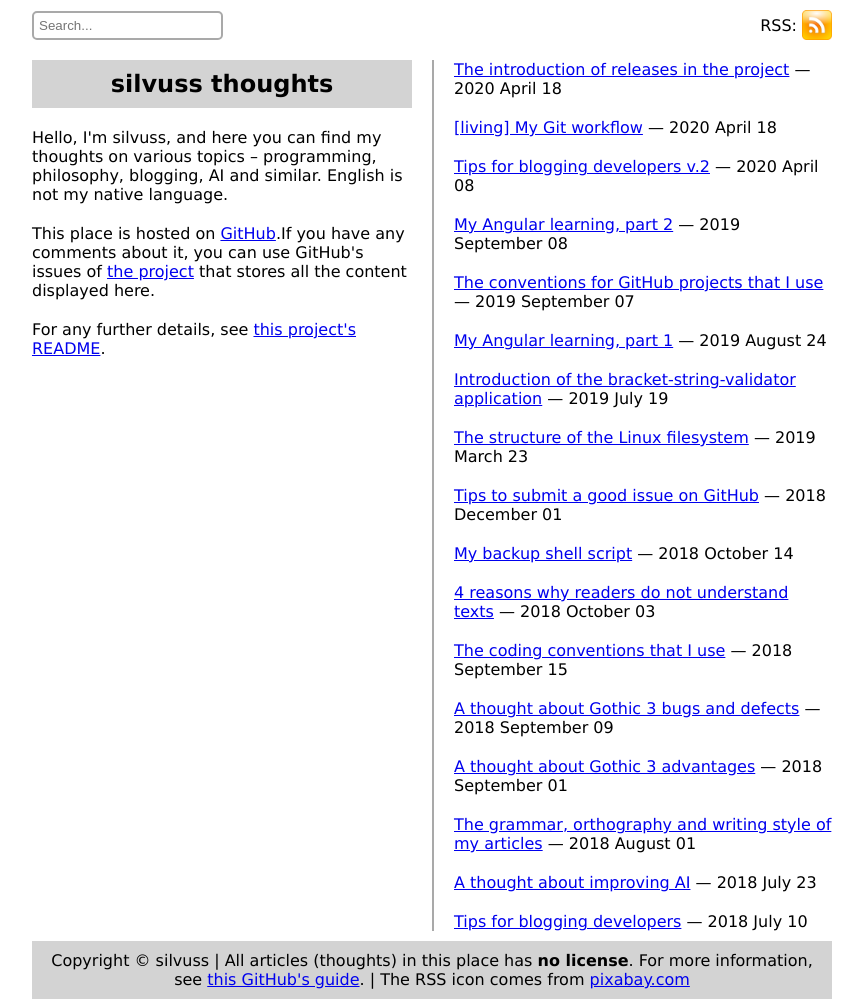
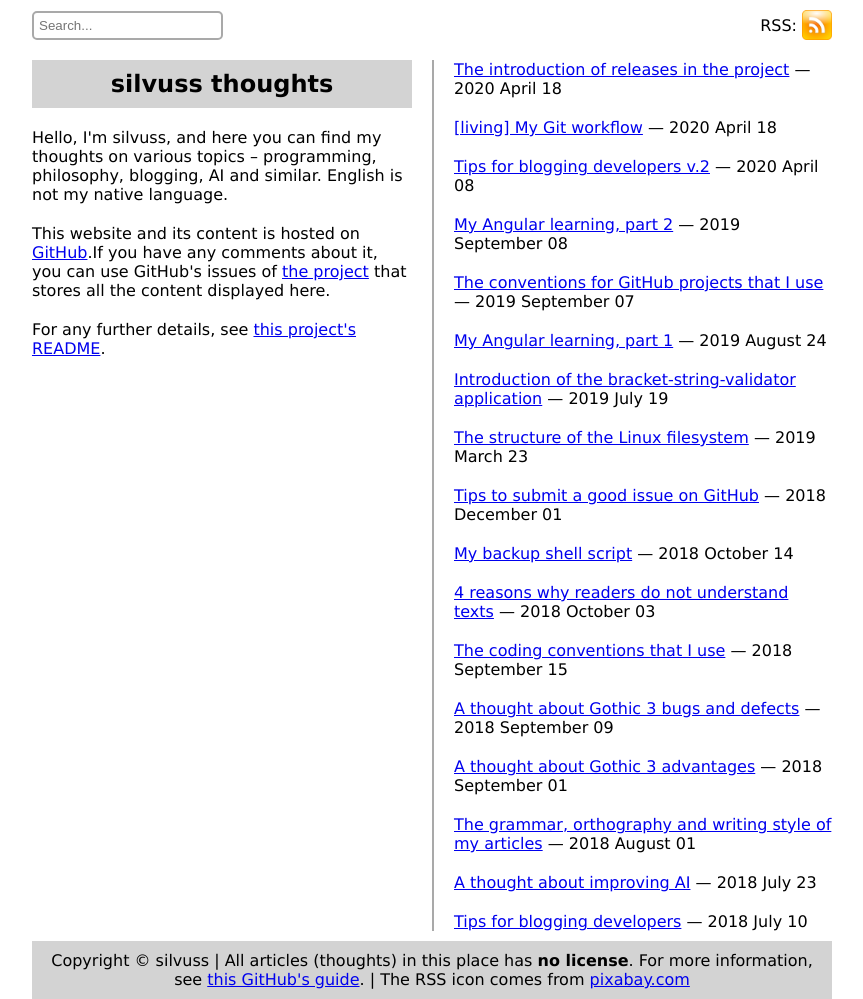
Before and after one commit to DevSilv/DevSilv.github.io, a Jekyll site: the page built from index.html, in a window 1280 px wide. Shown: the whole page, without its empty margins (208-1071 px from the left). Built offline with Jekyll 4.4.1, drawn with Linux system fonts in a browser that asks for light colours.

Commit message:
Improve and reformat home page text

```diff
--- a/index.html
+++ b/index.html
@@ -8,20 +8,15 @@ show_homepage: false
     <section class="description-section">
         <h1 class="site-title">{{ site.title }}</h1>
         <p class="description-section__description">{{ site.description }}</p>
-        <p class="description-section__description">This place is hosted on <a href="https://github.com/">GitHub</a>.If
-            you have any comments about it, you can use GitHub's issues of <a
-                href="https://github.com/silvuss/{{ site.part-url }}">the project</a> that stores all the content
-            displayed here.</p>
-        <p class="description-section__description">For any further details, see <a
-                href="https://github.com/silvuss/{{ site.part-url }}/blob/master/README.md">this project's README</a>.
+        <p class="description-section__description">This website and its content is hosted on <a href="https://github.com/">GitHub</a>.If you have any comments about it, you can use GitHub's issues of <a href="https://github.com/silvuss/{{ site.part-url }}">the project</a> that stores all the content displayed here.</p>
+        <p class="description-section__description">For any further details, see <a href="https://github.com/silvuss/{{ site.part-url }}/blob/master/README.md">this project's README</a>.
         </p>
     </section>
     <section class="articles-section">
         <ul class="articles-section__list">
             {% for post in site.posts %}
             <li class="articles-section__list__article">
-                <a class="articles-section__list__article__link"
-                    href="{{ site.baseurl }}{{ post.url }}">{{ post.title }}</a> — {{ post.date | date: "%Y %B %d" }}
+                <a class="articles-section__list__article__link" href="{{ site.baseurl }}{{ post.url }}">{{ post.title }}</a> — {{ post.date | date: "%Y %B %d" }}
             </li>
             {% endfor %}
         </ul>
```
